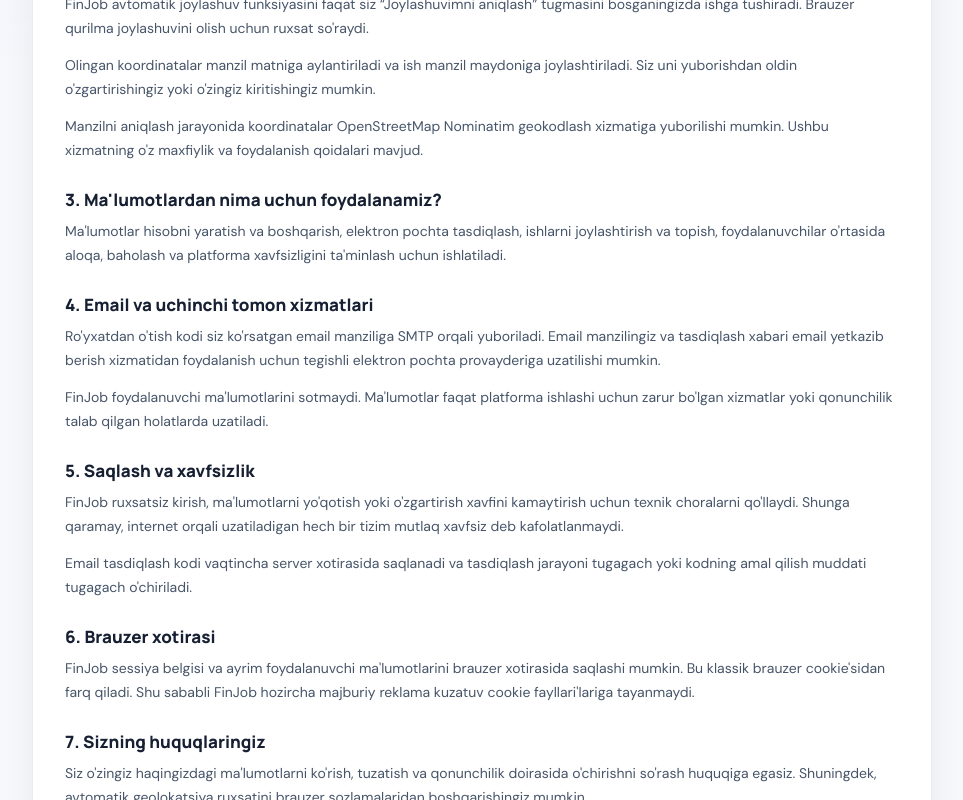
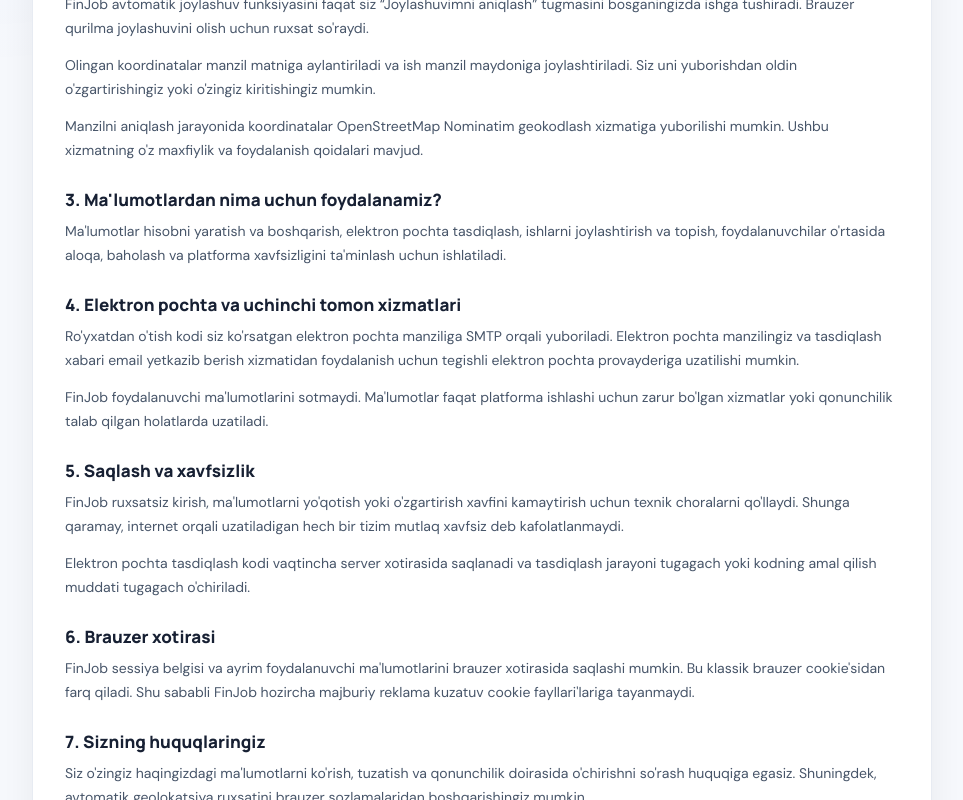
Before and after one commit to XudayberganovAllanazar1211/Job-Application-Loyiha, a React (Vite) app in the folder frontend/: page /privacy in a window 1280 px wide. Shown: the part 585-1385 px from the top of the page, without its empty margins (158-1121 px from the left). Built offline with nearby package versions, Linux system fonts and the light colour scheme; no server answers.

Commit message:
Polish remaining Uzbek localization strings

```diff
--- a/frontend/src/pages/PrivacyPolicy.jsx
+++ b/frontend/src/pages/PrivacyPolicy.jsx
@@ -29,13 +29,13 @@ export default function PrivacyPolicy() {
                     <h2>3. Ma'lumotlardan nima uchun foydalanamiz?</h2>
                     <p>Ma'lumotlar hisobni yaratish va boshqarish, elektron pochta tasdiqlash, ishlarni joylashtirish va topish, foydalanuvchilar o'rtasida aloqa, baholash va platforma xavfsizligini ta'minlash uchun ishlatiladi.</p>
 
-                    <h2>4. Email va uchinchi tomon xizmatlari</h2>
-                    <p>Ro'yxatdan o'tish kodi siz ko'rsatgan email manziliga SMTP orqali yuboriladi. Email manzilingiz va tasdiqlash xabari email yetkazib berish xizmatidan foydalanish uchun tegishli elektron pochta provayderiga uzatilishi mumkin.</p>
+                    <h2>4. Elektron pochta va uchinchi tomon xizmatlari</h2>
+                    <p>Ro'yxatdan o'tish kodi siz ko'rsatgan elektron pochta manziliga SMTP orqali yuboriladi. Elektron pochta manzilingiz va tasdiqlash xabari email yetkazib berish xizmatidan foydalanish uchun tegishli elektron pochta provayderiga uzatilishi mumkin.</p>
                     <p>FinJob foydalanuvchi ma'lumotlarini sotmaydi. Ma'lumotlar faqat platforma ishlashi uchun zarur bo'lgan xizmatlar yoki qonunchilik talab qilgan holatlarda uzatiladi.</p>
 
                     <h2>5. Saqlash va xavfsizlik</h2>
                     <p>FinJob ruxsatsiz kirish, ma'lumotlarni yo'qotish yoki o'zgartirish xavfini kamaytirish uchun texnik choralarni qo'llaydi. Shunga qaramay, internet orqali uzatiladigan hech bir tizim mutlaq xavfsiz deb kafolatlanmaydi.</p>
-                    <p>Email tasdiqlash kodi vaqtincha server xotirasida saqlanadi va tasdiqlash jarayoni tugagach yoki kodning amal qilish muddati tugagach o'chiriladi.</p>
+                    <p>Elektron pochta tasdiqlash kodi vaqtincha server xotirasida saqlanadi va tasdiqlash jarayoni tugagach yoki kodning amal qilish muddati tugagach o'chiriladi.</p>
 
                     <h2>6. Brauzer xotirasi</h2>
                     <p>FinJob sessiya belgisi va ayrim foydalanuvchi ma'lumotlarini brauzer xotirasida saqlashi mumkin. Bu klassik brauzer cookie'sidan farq qiladi. Shu sababli FinJob hozircha majburiy reklama kuzatuv cookie fayllari'lariga tayanmaydi.</p>
```
